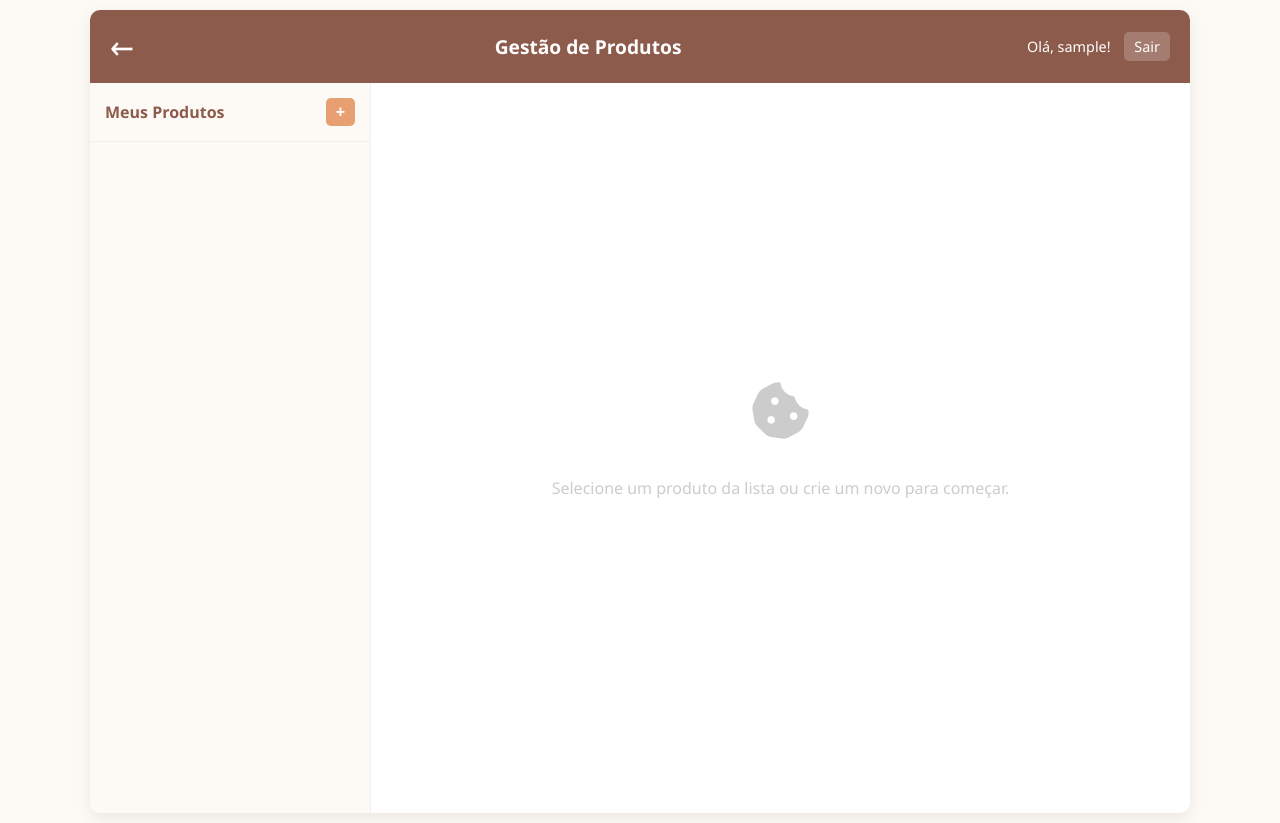
After one commit to alexsvl2/montaki_agenda, a Flask app: page /produtos in a window 1280 px wide. The commit adds this page. Run offline with Flask 3, Linux system fonts and the light colour scheme; the visitor is signed in with stand-in values (Sample User, id 1); data that the repository does not hold is empty.

Commit message:
Feature: Implementa página de gestão de produtos e receitas

```diff
--- a/app.py
+++ b/app.py
@@ -16,7 +16,7 @@ login_manager = LoginManager()
 login_manager.init_app(app)
 login_manager.login_view = 'login'
 
-# --- MODELOS DO BANCO DE DADOS (sem alteração) ---
+# --- MODELOS DO BANCO DE DADOS ---
 class User(UserMixin, db.Model):
     id = db.Column(db.Integer, primary_key=True)
     username = db.Column(db.String(80), unique=True, nullable=False)
@@ -36,44 +36,59 @@ class Ingrediente(db.Model):
     peso_pacote_gramas = db.Column(db.Float, nullable=False)
     preco_por_grama = db.Column(db.Float, nullable=False)
 
+class Produto(db.Model):
+    id = db.Column(db.Integer, primary_key=True)
+    nome = db.Column(db.String(100), nullable=False)
+    custo_total = db.Column(db.Float, default=0.0)
+    # Relacionamento com os itens da receita
+    receita_itens = db.relationship('ReceitaItem', backref='produto', lazy=True, cascade="all, delete-orphan")
+
+class ReceitaItem(db.Model):
+    id = db.Column(db.Integer, primary_key=True)
+    gramas = db.Column(db.Float, nullable=False)
+    custo_item = db.Column(db.Float, nullable=False)
+    produto_id = db.Column(db.Integer, db.ForeignKey('produto.id'), nullable=False)
+    ingrediente_id = db.Column(db.Integer, db.ForeignKey('ingrediente.id'), nullable=False)
+    # Relacionamento para acessar os dados do ingrediente facilmente
+    ingrediente = db.relationship('Ingrediente', backref='receita_itens')
+
 @login_manager.user_loader
 def load_user(user_id):
     return User.query.get(int(user_id))
 
-# --- ROTAS PRINCIPAIS (sem alteração) ---
+# --- ROTAS PRINCIPAIS ---
 @app.route('/', methods=['GET', 'POST'])
 def login():
     if current_user.is_authenticated: return redirect(url_for('home'))
     if request.method == 'POST':
         user = User.query.filter_by(username=request.form['username']).first()
         if user and user.check_password(request.form['password']):
-            login_user(user)
-            return redirect(url_for('home'))
+            login_user(user); return redirect(url_for('home'))
         return redirect(url_for('login'))
     return render_template('login.html')
 
 @app.route('/home')
 @login_required
-def home():
-    return render_template('home.html', username=current_user.username)
+def home(): return render_template('home.html', username=current_user.username)
 
 @app.route('/logout')
 @login_required
-def logout():
-    logout_user()
-    return redirect(url_for('login'))
+def logout(): logout_user(); return redirect(url_for('login'))
 
 @app.route('/calendario')
 @login_required
-def calendario():
-    return render_template('calendario.html', username=current_user.username, show_back_button=True)
+def calendario(): return render_template('calendario.html', username=current_user.username, show_back_button=True)
 
 @app.route('/calculadora')
 @login_required
-def calculadora():
-    return render_template('calculadora.html', username=current_user.username, show_back_button=True)
+def calculadora(): return render_template('calculadora.html', username=current_user.username, show_back_button=True)
 
-# --- API AGENDA ---
+@app.route('/produtos')
+@login_required
+def produtos():
+    return render_template('produtos.html', username=current_user.username, show_back_button=True)
+
+# --- APIs ---
 @app.route('/api/tarefas', methods=['GET'])
 @login_required
 def get_tarefas():
@@ -82,7 +97,6 @@ def get_tarefas():
     for tarefa in tarefas_query:
         if tarefa.data not in tarefas_dict:
             tarefas_dict[tarefa.data] = []
-        # ALTERADO: Agora enviamos o ID e a descrição de cada tarefa
         tarefas_dict[tarefa.data].append({'id': tarefa.id, 'desc': tarefa.descricao})
     return jsonify(tarefas_dict)
 
@@ -95,7 +109,6 @@ def add_tarefa():
     db.session.commit()
     return jsonify({'status': 'sucesso', 'mensagem': 'Tarefa adicionada!'}), 201
 
-# NOVO: Rota para deletar uma tarefa específica
 @app.route('/api/tarefas/<int:tarefa_id>', methods=['DELETE'])
 @login_required
 def delete_tarefa(tarefa_id):
@@ -104,18 +117,14 @@ def delete_tarefa(tarefa_id):
     db.session.commit()
     return jsonify({'status': 'sucesso', 'mensagem': 'Tarefa removida!'})
 
-
-# --- API CALCULADORA (sem alteração) ---
 @app.route('/api/ingredientes', methods=['GET', 'POST'])
 @login_required
 def api_ingredientes():
     if request.method == 'GET':
-        # ... (código existente)
         ingredientes = Ingrediente.query.order_by(Ingrediente.nome).all()
         lista_ingredientes = [{'id': ing.id, 'nome': ing.nome, 'preco_pacote': ing.preco_pacote, 'peso_pacote_gramas': ing.peso_pacote_gramas, 'preco_por_grama': ing.preco_por_grama} for ing in ingredientes]
         return jsonify(lista_ingredientes)
     if request.method == 'POST':
-        # ... (código existente)
         dados = request.get_json()
         preco_pacote = float(dados['preco_pacote'])
         peso_pacote_gramas = float(dados['peso_pacote_gramas'])
@@ -129,25 +138,101 @@ def api_ingredientes():
 @app.route('/api/ingredientes/<int:id>', methods=['DELETE'])
 @login_required
 def delete_ingrediente(id):
-    # ... (código existente)
     ingrediente = Ingrediente.query.get_or_404(id)
     db.session.delete(ingrediente)
     db.session.commit()
     return jsonify({'status': 'sucesso', 'mensagem': 'Ingrediente removido!'})
 
-# --- COMANDOS DE TERMINAL (sem alteração) ---
+@app.route('/api/ingredientes/search')
+@login_required
+def search_ingredientes():
+    query = request.args.get('q', '')
+    if len(query) < 2:
+        return jsonify([])
+    ingredientes = Ingrediente.query.filter(Ingrediente.nome.ilike(f'%{query}%')).limit(10).all()
+    return jsonify([{'id': ing.id, 'nome': ing.nome} for ing in ingredientes])
+
+@app.route('/api/produtos', methods=['GET'])
+@login_required
+def get_produtos():
+    produtos = Produto.query.order_by(Produto.nome).all()
+    return jsonify([{'id': p.id, 'nome': p.nome} for p in produtos])
+
+@app.route('/api/produtos', methods=['POST'])
+@login_required
+def create_produto():
+    dados = request.get_json()
+    novo_produto = Produto(nome=dados['nome'])
+    db.session.add(novo_produto)
+    db.session.commit()
+    return jsonify({'id': novo_produto.id, 'nome': novo_produto.nome}), 201
+
+@app.route('/api/produtos/<int:produto_id>', methods=['GET'])
+@login_required
+def get_produto_detalhe(produto_id):
+    produto = Produto.query.get_or_404(produto_id)
+    receita = [{
+        'item_id': item.id,
+        'ingrediente_nome': item.ingrediente.nome,
+        'gramas': item.gramas,
+        'custo_item': item.custo_item
+    } for item in produto.receita_itens]
+
+    return jsonify({
+        'id': produto.id,
+        'nome': produto.nome,
+        'custo_total': produto.custo_total,
+        'receita': receita
+    })
+
+@app.route('/api/produtos/<int:produto_id>/ingredientes', methods=['POST'])
+@login_required
+def add_ingrediente_receita(produto_id):
+    produto = Produto.query.get_or_404(produto_id)
+    dados = request.get_json()
+    ingrediente = Ingrediente.query.get_or_404(dados['ingrediente_id'])
+    gramas = float(dados['gramas'])
+    custo_do_item = ingrediente.preco_por_grama * gramas
+    novo_item_receita = ReceitaItem(
+        produto_id=produto.id,
+        ingrediente_id=ingrediente.id,
+        gramas=gramas,
+        custo_item=custo_do_item
+    )
+    db.session.add(novo_item_receita)
+    produto.custo_total += custo_do_item
+    db.session.commit()
+    return jsonify({'status': 'sucesso'}), 201
+
+@app.route('/api/receita_item/<int:item_id>', methods=['DELETE'])
+@login_required
+def delete_receita_item(item_id):
+    item = ReceitaItem.query.get_or_404(item_id)
+    produto = item.produto
+    produto.custo_total -= item.custo_item
+    db.session.delete(item)
+    db.session.commit()
+    return jsonify({'status': 'sucesso'})
+
+# --- COMANDOS DE TERMINAL ---
 @app.cli.command('create-db')
-def create_db(): db.create_all(); print("Banco de dados criado!")
+def create_db():
+    db.create_all()
+    print("Banco de dados e tabelas criados/atualizados com sucesso!")
 
 @app.cli.command('create-user')
 def create_user():
-    # ... (código existente)
     import click
     username = click.prompt('Digite o nome de usuário')
     password = click.prompt('Digite a senha', hide_input=True, confirmation_prompt=True)
-    if User.query.filter_by(username=username).first(): print(f"Usuário '{username}' já existe."); return
-    new_user = User(username=username); new_user.set_password(password)
-    db.session.add(new_user); db.session.commit()
+    if User.query.filter_by(username=username).first():
+        print(f"Usuário '{username}' já existe.")
+        return
+    new_user = User(username=username)
+    new_user.set_password(password)
+    db.session.add(new_user)
+    db.session.commit()
     print(f"Usuário '{username}' criado com sucesso!")
 
-if __name__ == '__main__': app.run(debug=True)
+if __name__ == '__main__':
+    app.run(debug=True)
--- a/static/css/style.css
+++ b/static/css/style.css
@@ -19,7 +19,7 @@ body {
 
 .agenda-container, .dashboard-container, .page-container {
     width: 100%;
-    max-width: 1100px; /* Aumentado para acomodar páginas mais largas como a calculadora */
+    max-width: 1100px;
     background-color: white;
     box-shadow: 0 5px 15px rgba(0,0,0,0.08);
     border-radius: 10px;
@@ -309,6 +309,129 @@ tr:hover { background-color: #fefcf9; }
     text-align: right;
 }
 
+/* ======================================= */
+/* === ESTILOS PARA PÁGINA DE PRODUTOS === */
+/* ======================================= */
+
+.product-layout {
+    display: flex;
+    height: calc(100vh - 70px); /* Altura total menos o header */
+}
+
+.product-sidebar {
+    width: 280px;
+    background-color: #fdfaf6;
+    border-right: 1px solid #f0f0f0;
+    display: flex;
+    flex-direction: column;
+}
+
+.sidebar-header {
+    padding: 15px;
+    border-bottom: 1px solid #eee;
+    display: flex;
+    justify-content: space-between;
+    align-items: center;
+}
+
+.sidebar-header h4 {
+    margin: 0;
+    color: #8d5b4c;
+}
+
+.small-btn {
+    padding: 5px 10px;
+    font-size: 1em;
+}
+
+.product-list {
+    list-style: none;
+    padding: 0;
+    margin: 0;
+    overflow-y: auto;
+    flex-grow: 1;
+}
+
+.product-list-item {
+    padding: 15px;
+    cursor: pointer;
+    border-bottom: 1px solid #f0f0f0;
+    transition: background-color 0.2s;
+}
+
+.product-list-item:hover {
+    background-color: #f9f2e9;
+}
+
+.product-list-item.active {
+    background-color: #fdecdb;
+    font-weight: bold;
+    color: #a0522d;
+}
+
+.product-main-content {
+    flex-grow: 1;
+    padding: 30px;
+    overflow-y: auto;
+}
+
+.placeholder-view {
+    display: flex;
+    flex-direction: column;
+    justify-content: center;
+    align-items: center;
+    height: 100%;
+    color: #ccc;
+    text-align: center;
+}
+
+.placeholder-view i {
+    font-size: 60px;
+    margin-bottom: 20px;
+}
+
+.product-detail-header {
+    display: flex;
+    justify-content: space-between;
+    align-items: center;
+    margin-bottom: 20px;
+    padding-bottom: 15px;
+    border-bottom: 2px solid #f0f0f0;
+}
+
+.product-detail-header h3 {
+    margin: 0;
+    color: #8d5b4c;
+}
+
+.custo-total-display {
+    background-color: #e8f5e9;
+    color: #2e7d32;
+    padding: 10px 15px;
+    border-radius: 8px;
+    font-size: 1.1em;
+}
+
+.recipe-table {
+    width: 100%;
+}
+
+#resultados-busca-ingrediente {
+    position: relative;
+}
+
+.search-result-item {
+    padding: 10px;
+    background-color: #fff;
+    border: 1px solid #ddd;
+    border-top: none;
+    cursor: pointer;
+}
+
+.search-result-item:hover {
+    background-color: #f5f5f5;
+}
+
 
 /* ======================================= */
 /* === ESTILOS MOBILE (MEDIA QUERIES) === */
@@ -342,4 +465,18 @@ tr:hover { background-color: #fefcf9; }
     /* Mobile para Calculadora */
     .content-wrapper { padding: 15px; }
     .form-grid { grid-template-columns: 1fr; }
+
+    /* Mobile para Produtos */
+    .product-layout {
+        flex-direction: column;
+        height: auto;
+    }
+    .product-sidebar {
+        width: 100%;
+        height: auto;
+        max-height: 40vh; /* Limita altura da lista de produtos */
+    }
+    .product-main-content {
+        height: auto;
+    }
 }
--- /dev/null
+++ b/static/js/produtos.js
@@ -0,0 +1,171 @@
+document.addEventListener('DOMContentLoaded', () => {
+    const productList = document.getElementById('lista-produtos');
+    const newProductBtn = document.getElementById('btn-novo-produto');
+    const detailContainer = document.getElementById('detalhe-produto-container');
+    const placeholderView = document.getElementById('placeholder-produto');
+    const detailView = document.getElementById('detalhe-view');
+
+    let activeProductId = null;
+
+    const formatarCusto = (valor) => `R$ ${valor.toFixed(2)}`;
+
+    // Carrega a lista de produtos na barra lateral
+    const carregarProdutos = async () => {
+        const response = await fetch('/api/produtos');
+        const produtos = await response.json();
+        productList.innerHTML = '';
+        produtos.forEach(p => {
+            const li = document.createElement('li');
+            li.className = 'product-list-item';
+            li.dataset.id = p.id;
+            li.textContent = p.nome;
+            li.addEventListener('click', () => carregarDetalheProduto(p.id));
+            productList.appendChild(li);
+        });
+    };
+
+    // Carrega os detalhes de um produto específico na área principal
+    const carregarDetalheProduto = async (productId) => {
+        activeProductId = productId;
+
+        // Marca o item ativo na lista
+        document.querySelectorAll('.product-list-item').forEach(item => {
+            item.classList.toggle('active', item.dataset.id == productId);
+        });
+
+        const response = await fetch(`/api/produtos/${productId}`);
+        const produto = await response.json();
+
+        placeholderView.style.display = 'none';
+        detailView.style.display = 'block';
+
+        detailView.innerHTML = `
+            <div class="product-detail-header">
+                <h3>${produto.nome}</h3>
+                <div class="custo-total-display">
+                    Custo Total: <strong>${formatarCusto(produto.custo_total)}</strong>
+                </div>
+            </div>
+
+            <div class="card">
+                <h4>Receita</h4>
+                <table class="recipe-table">
+                    <thead>
+                        <tr>
+                            <th>Ingrediente</th>
+                            <th>Gramas</th>
+                            <th>Custo</th>
+                            <th>Ação</th>
+                        </tr>
+                    </thead>
+                    <tbody>
+                        ${produto.receita.map(item => `
+                            <tr>
+                                <td>${item.ingrediente_nome}</td>
+                                <td>${item.gramas}g</td>
+                                <td>${formatarCusto(item.custo_item)}</td>
+                                <td>
+                                    <button class="button-danger small-btn btn-delete-item" data-item-id="${item.item_id}">
+                                        <i class="fa-solid fa-trash-can"></i>
+                                    </button>
+                                </td>
+                            </tr>
+                        `).join('')}
+                    </tbody>
+                </table>
+            </div>
+
+            <div class="card">
+                <h4>Adicionar Ingrediente à Receita</h4>
+                <form id="form-add-ingrediente-receita" class="form-grid">
+                    <div class="form-group">
+                        <label>Buscar Ingrediente</label>
+                        <input type="search" id="input-busca-ingrediente" placeholder="Digite para buscar..." autocomplete="off">
+                        <div id="resultados-busca-ingrediente"></div>
+                    </div>
+                    <input type="hidden" id="input-ingrediente-id">
+                    <div class="form-group">
+                        <label>Gramas</label>
+                        <input type="number" id="input-gramas" step="any" placeholder="Ex: 250" required>
+                    </div>
+                    <button type="submit" class="button-primary">Adicionar à Receita</button>
+                </form>
+            </div>
+        `;
+        // Adiciona os event listeners para os novos elementos criados
+        adicionarEventListenersDetalhe();
+    };
+
+    const adicionarEventListenersDetalhe = () => {
+        // Busca de ingredientes
+        const inputBusca = document.getElementById('input-busca-ingrediente');
+        const resultadosBusca = document.getElementById('resultados-busca-ingrediente');
+        inputBusca.addEventListener('keyup', async () => {
+            const query = inputBusca.value;
+            if (query.length < 2) {
+                resultadosBusca.innerHTML = '';
+                return;
+            }
+            const response = await fetch(`/api/ingredientes/search?q=${query}`);
+            const ingredientes = await response.json();
+            resultadosBusca.innerHTML = ingredientes.map(ing =>
+                `<div class="search-result-item" data-id="${ing.id}" data-nome="${ing.nome}">${ing.nome}</div>`
+            ).join('');
+        });
+
+        // Selecionar um ingrediente da busca
+        resultadosBusca.addEventListener('click', (e) => {
+            if (e.target.classList.contains('search-result-item')) {
+                document.getElementById('input-ingrediente-id').value = e.target.dataset.id;
+                inputBusca.value = e.target.dataset.nome;
+                resultadosBusca.innerHTML = '';
+            }
+        });
+
+        // Adicionar ingrediente à receita
+        document.getElementById('form-add-ingrediente-receita').addEventListener('submit', async (e) => {
+            e.preventDefault();
+            const ingredienteId = document.getElementById('input-ingrediente-id').value;
+            const gramas = document.getElementById('input-gramas').value;
+
+            if (!ingredienteId || !gramas) {
+                alert('Por favor, selecione um ingrediente e informe as gramas.');
+                return;
+            }
+
+            await fetch(`/api/produtos/${activeProductId}/ingredientes`, {
+                method: 'POST',
+                headers: { 'Content-Type': 'application/json' },
+                body: JSON.stringify({ ingrediente_id: ingredienteId, gramas: gramas })
+            });
+            carregarDetalheProduto(activeProductId); // Recarrega os detalhes
+        });
+
+        // Deletar item da receita
+        document.querySelectorAll('.btn-delete-item').forEach(btn => {
+            btn.addEventListener('click', async () => {
+                const itemId = btn.dataset.itemId;
+                if (confirm('Remover este ingrediente da receita?')) {
+                    await fetch(`/api/receita_item/${itemId}`, { method: 'DELETE' });
+                    carregarDetalheProduto(activeProductId); // Recarrega
+                }
+            });
+        });
+    };
+
+    // Criar um novo produto
+    newProductBtn.addEventListener('click', async () => {
+        const nome = prompt('Digite o nome do novo produto:');
+        if (nome && nome.trim() !== '') {
+            await fetch('/api/produtos', {
+                method: 'POST',
+                headers: { 'Content-Type': 'application/json' },
+                body: JSON.stringify({ nome: nome.trim() })
+            });
+            carregarProdutos();
+        }
+    });
+
+    // Carga inicial
+    carregarProdutos();
+});
--- a/templates/home.html
+++ b/templates/home.html
@@ -32,7 +32,7 @@
                 </div>
             </a>
 
-            <a href="#" class="menu-link">
+            <a href="{{ url_for('produtos') }}" class="menu-link">
                 <div class="menu-item produtos">
                     <i class="fa-solid fa-cake-candles"></i>
                     <span>Produtos</span>
--- /dev/null
+++ b/templates/produtos.html
@@ -0,0 +1,46 @@
+<!DOCTYPE html>
+<html lang="pt-br">
+<head>
+    <meta charset="UTF-8">
+    <meta name="viewport" content="width=device-width, initial-scale=1.0">
+    <title>Produtos - Montaki Confeitaria</title>
+    <link rel="stylesheet" href="{{ url_for('static', filename='css/style.css') }}">
+    <link rel="stylesheet" href="https://cdnjs.cloudflare.com/ajax/libs/font-awesome/6.5.2/css/all.min.css">
+</head>
+<body>
+    <div class="page-container">
+        <div class="header">
+            {% if show_back_button %}
+                <a href="{{ url_for('home') }}" class="back-button" title="Voltar ao Menu">&#x2190;</a>
+            {% endif %}
+            <h2>Gestão de Produtos</h2>
+            <div class="user-info">
+                <span>Olá, {{ username }}!</span>
+                <a href="{{ url_for('logout') }}">Sair</a>
+            </div>
+        </div>
+
+        <div class="product-layout">
+            <aside class="product-sidebar">
+                <div class="sidebar-header">
+                    <h4>Meus Produtos</h4>
+                    <button id="btn-novo-produto" class="button-primary small-btn">+</button>
+                </div>
+                <ul id="lista-produtos" class="product-list">
+                    </ul>
+            </aside>
+
+            <main id="detalhe-produto-container" class="product-main-content">
+                <div id="placeholder-produto" class="placeholder-view">
+                    <i class="fa-solid fa-cookie-bite"></i>
+                    <p>Selecione um produto da lista ou crie um novo para começar.</p>
+                </div>
+                <div id="detalhe-view" style="display: none;">
+                    </div>
+            </main>
+        </div>
+    </div>
+
+    <script src="{{ url_for('static', filename='js/produtos.js') }}"></script>
+</body>
+</html>
```
